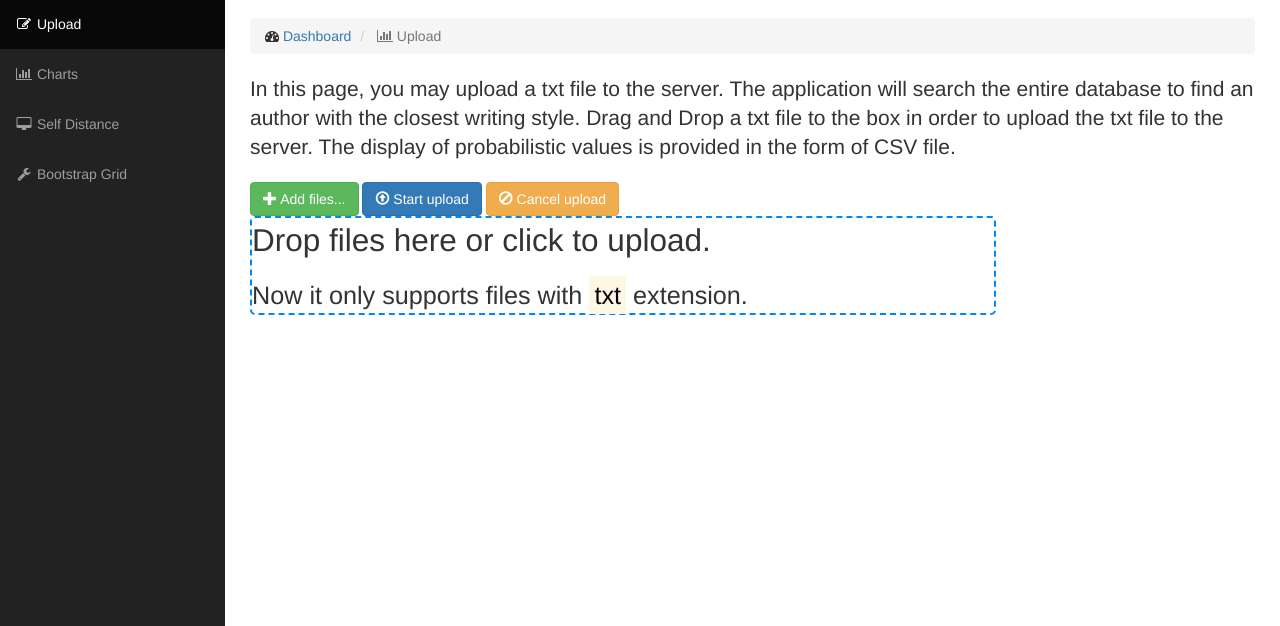
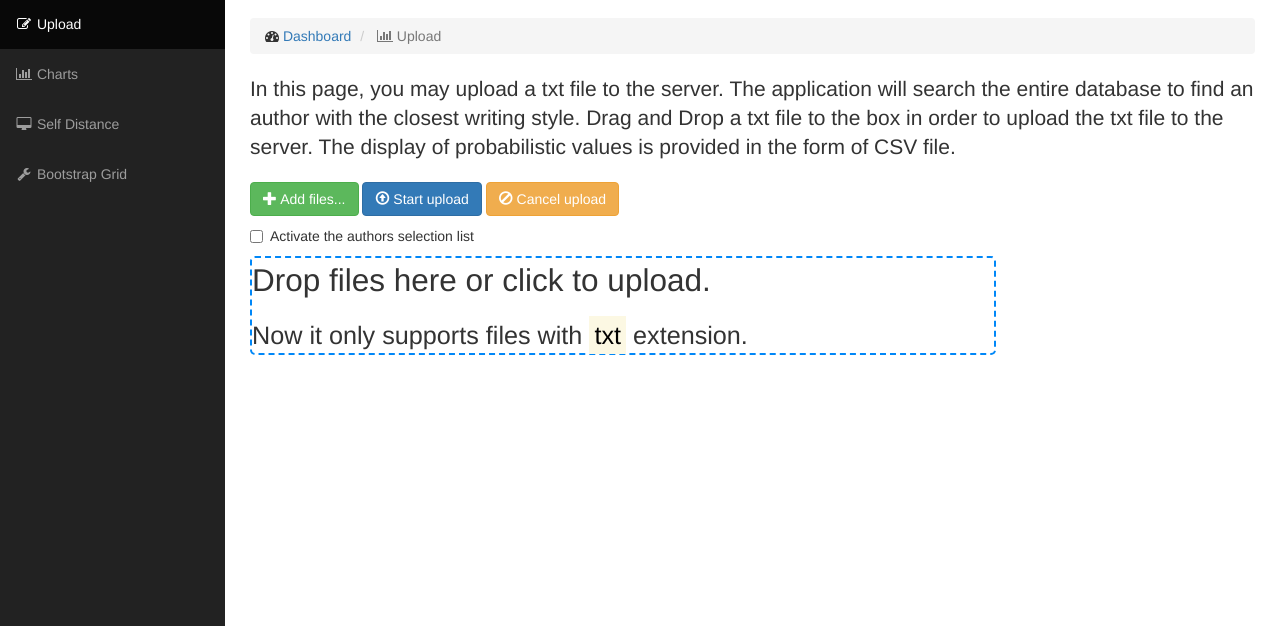
Before and after one commit to LucentC/authorshipIdentification_py, a Flask app: page /upload in a window 1280 px wide. Shown: the part 152-778 px from the top of the page. Run offline with Flask 2, Linux system fonts and the light colour scheme; data that the repository does not hold is empty; parts of the project's set-up code (start-up, migrations or seed data) failed here and were passed over; some libraries are stand-ins or nearby versions.

Commit message:
update upload page

```diff
--- a/data_analysis/data_warehouse.py
+++ b/data_analysis/data_warehouse.py
@@ -15,10 +15,7 @@ def get_features_from_database_by_doc_id(doc_id):
     return [rows[x:x + 57] for x in xrange(0, len(rows), 57)]
 
 
-def get_all_features_from_database_fact():
-    SQL_SELECT_QUERY = "SELECT d.author_id, f.doc_id, f.para_id, f.feature_value FROM fact f INNER JOIN document d ON " \
-                       "f.doc_id = d.doc_id ORDER BY d.author_id, f.doc_id, f.para_id, f.feature_id;"
-
+def __get_features_and_authors(SQL_SELECT_QUERY):
     previous_paraId = -1
     feature_list = []
     author_list = []
@@ -39,6 +36,18 @@ def get_all_features_from_database_fact():
         temp.append(row['feature_value'])
 
     return feature_list, author_list
+
+
+def get_all_features_from_database_fact():
+    SQL_SELECT_QUERY = "SELECT d.author_id, f.doc_id, f.para_id, f.feature_value FROM fact f INNER JOIN document d ON " \
+                       "f.doc_id = d.doc_id ORDER BY d.author_id, f.doc_id, f.para_id, f.feature_id;"
+    return __get_features_and_authors(SQL_SELECT_QUERY)
+
+
+def get_features_from_database_fact_by_author_id(authors):
+    SQL_SELECT_QUERY = "SELECT d.author_id, f.doc_id, f.para_id, f.feature_value FROM fact f INNER JOIN document d ON " \
+                       "f.doc_id = d.doc_id ORDER BY d.author_id, f.doc_id, f.para_id, f.feature_id;"
+    return __get_features_and_authors(SQL_SELECT_QUERY)
 
 
 def get_all_doc_id_in_paragraph():
--- a/flask_app/app.py
+++ b/flask_app/app.py
@@ -3,7 +3,7 @@ import csv
 import time
 from StringIO import StringIO
 from flask import Flask
-from flask import render_template, make_response, request, Markup, jsonify
+from flask import render_template, make_response, request, Markup, jsonify, session
 from werkzeug.utils import secure_filename
 from werkzeug.exceptions import abort
 from data_analysis import data_warehouse
@@ -12,6 +12,7 @@ from data_etl import plaintext_data_etl
 from data_analysis import calculate_K_nearest_neighbors_classifier as cknn
 
 app = Flask(__name__)
+app.config['SECRET_KEY'] = 'secret'
 
 
 @app.route('/')
@@ -84,8 +85,14 @@ def upload_file():
                                           u'application will search the entire database to find an author with the '
                                           u'closest writing style. Drag and Drop a txt file to the box in order to '
                                           u'upload the txt file to the server. The display of probabilistic values '
-                                          u'is provided in the form of CSV file.')
+                                          u'is provided in the form of CSV file.'),
+                           authors_list=data_warehouse.get_all_author_id_and_name()
                            )
+
+@app.route('/saveauthors', methods=['POST'])
+def save_authors():
+    session['authors'] = request.form.getlist('authors')
+    return 'ok'
 
 
 @app.route('/knnstatics', methods=['POST'])
@@ -93,7 +100,15 @@ def get_knn_statics():
     if request.method != 'POST':
         abort(403)
 
+    results = []
     prefix_path = '/tmp/stylometric_app/knn_upload/'
+
+    if session['authors']:
+        authors = session['authors']
+        print type(authors)
+        print authors
+
+    return 'ok'
 
     f = request.files['file']
     path = os.path.join(prefix_path, secure_filename(f.filename))
@@ -103,20 +118,17 @@ def get_knn_statics():
         abort(403)
 
     qp = plaintext_data_etl.read_file_and_get_doc_list(path)
+    author_hash = dict([(row['author_id'], row['author_name']) for row in data_warehouse.get_all_author_id_and_name()])
 
-    author_hash = dict([(row['author_id'], row['author_name']) for row in data_warehouse.get_all_author_id_and_name()])
+    try:
+        authors = session['authors']
+    except KeyError:
+        pass
+
     feature_list, author_list = data_warehouse.get_all_features_from_database_fact()
-
-    if len(feature_list) != len(author_list):
-        abort(403)
-
-    results = []
     knn_proba = cknn.get_query_set_probabilistic(feature_list, author_list, qp)
 
     authors = list(set(author_list))
-
-    if len(knn_proba) != len(authors):
-        abort(403)
 
     for idx in range(len(set(authors))):
         results.append((author_hash.get(authors[idx]), knn_proba[idx]))
--- /dev/null
+++ b/flask_app/static/js/upload_external_js_func/author_selection.js
@@ -0,0 +1,4 @@
+$("#author_sel:checkbox").change(function(){
+    if ($(this).is(":checked"))
+        $("#author_select_list").show();
+});
--- a/flask_app/static/js/upload_external_js_func/dropzone.js
+++ b/flask_app/static/js/upload_external_js_func/dropzone.js
@@ -146,22 +146,37 @@
                     $("#warning_banner").show();
                 });
 
+                this.on("drop", function (file, response){
+                    authors = [];
+
+                    if ($("#author_sel:checkbox").is(":checked")) {
+                        alert($("#authors").serialize());
+                        $.ajax({
+                            type: "POST",
+                            url: "/saveauthors",
+                            data: $("#authors").serialize(),
+                            cache: false,
+                            dataType: "text"
+                        });
+                    }
+                });
+
                 this.on("processing", function (file, response) {
                     $("#actions").hide();
                     $("#warning_banner").hide();
                     $("#dropzone").hide();
                     $("#header_text").text("Thanks for your patience while the server is processin your request.");
                     $("#spinning").spin("large");
-                })
+                });
 
                 this.on("success", function (file, result) {
                     $("#spinning").spin(false);
 
                     $.each(result, function (key, val) {
-                       $("#result_table > tbody")
-                           .append($("<tr></tr>")
-                               .append($("<td></td>").html(key))
-                               .append($("<td></td>").html(val * 100 + "%")));
+                        $("#result_table > tbody")
+                            .append($("<tr></tr>")
+                                .append($("<td></td>").html(key))
+                                .append($("<td></td>").html(val * 100 + "%")));
                     });
 
                     $("#result").show();
--- a/flask_app/templates/data_visualize/upload.html
+++ b/flask_app/templates/data_visualize/upload.html
@@ -57,6 +57,25 @@
         </div>
     </div>
 
+    <div class="row">
+        <div class="col-lg-3 checkbox form-group">
+            <form action="">
+                <label>
+                    <input id="author_sel" type="checkbox" value="">Activate the authors selection list
+                </label>
+            </form>
+        </div>
+        <div id="author_select_list" class="col-lg-5 form-group" style="display: none;">
+            <form id="authors"  action="">
+                <select name="authors" class="form-control" multiple>
+                    {% for row in authors_list %}
+                        <option value="{{ row['author_id'] }}">{{ row['author_name'] }}</option>
+                    {% endfor %}
+                </select>
+            </form>
+        </div>
+    </div>
+
     <div class="row" id="warning_banner" style="display: none;">
         <div class="col-lg-9 alert alert-danger">
             <strong>Error! </strong>
@@ -84,10 +103,10 @@
         <div class="col-lg-9">
             <table class="table table-hover" id="result_table">
                 <thead>
-                    <tr>
-                        <th>Author Name</th>
-                        <th>Probability</th>
-                    </tr>
+                <tr>
+                    <th>Author Name</th>
+                    <th>Probability</th>
+                </tr>
                 </thead>
                 <tbody></tbody>
             </table>
@@ -104,4 +123,6 @@
     <script src="{{ url_for('static', filename='js/upload_external_js_func/spin.js') }}"></script>
     <!-- Dropzone JS -->
     <script src="{{ url_for('static', filename='js/upload_external_js_func/dropzone.js') }}"></script>
+    <!-- External JS -->
+    <script src="{{ url_for('static', filename='js/upload_external_js_func/author_selection.js') }}"></script>
 {% endblock %}
```
